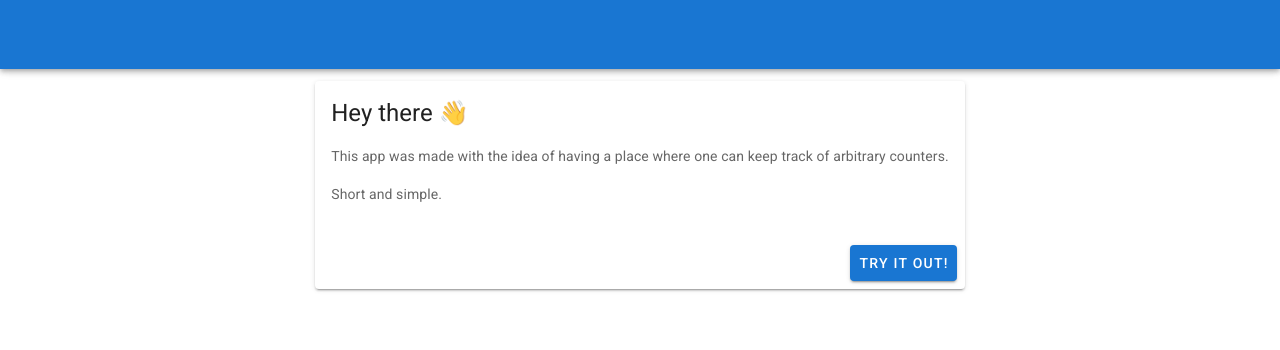
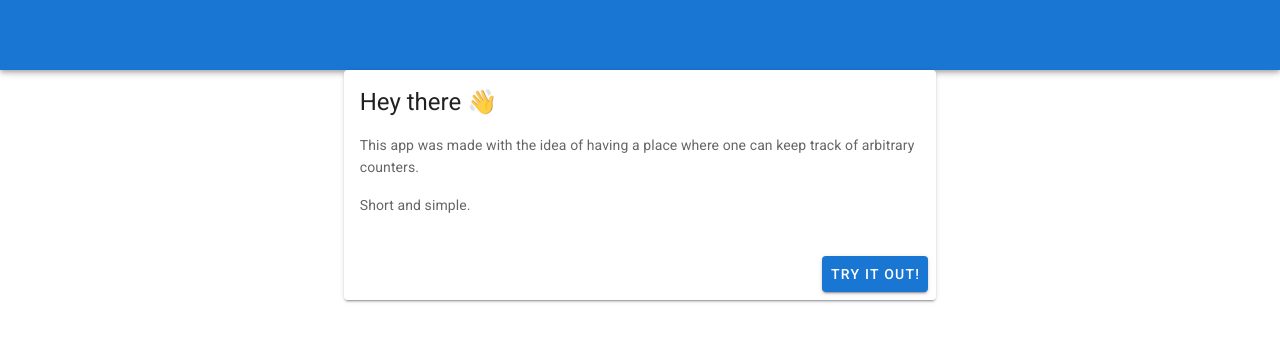
Before and after one commit to Flexicon/count-tracker, a Nuxt app: page /welcome in a window 1280 px wide. Shown: the part 223-573 px from the top of the page. Built offline with nearby package versions, Linux system fonts and the light colour scheme.

Commit message:
Fix flexbox layout

```diff
--- a/pages/index.vue
+++ b/pages/index.vue
@@ -1,5 +1,5 @@
 <template>
-  <v-layout column>
+  <v-layout row justify-center>
     <v-flex xs12 sm8 md6>
       <counter-list
         :counters="counters"
--- a/pages/welcome.vue
+++ b/pages/welcome.vue
@@ -1,5 +1,5 @@
 <template>
-  <v-layout column justify-center align-center>
+  <v-layout row justify-center>
     <v-flex xs12 sm8 md6>
       <v-card>
         <v-card-title class="headline">Hey there 👋</v-card-title>
```
